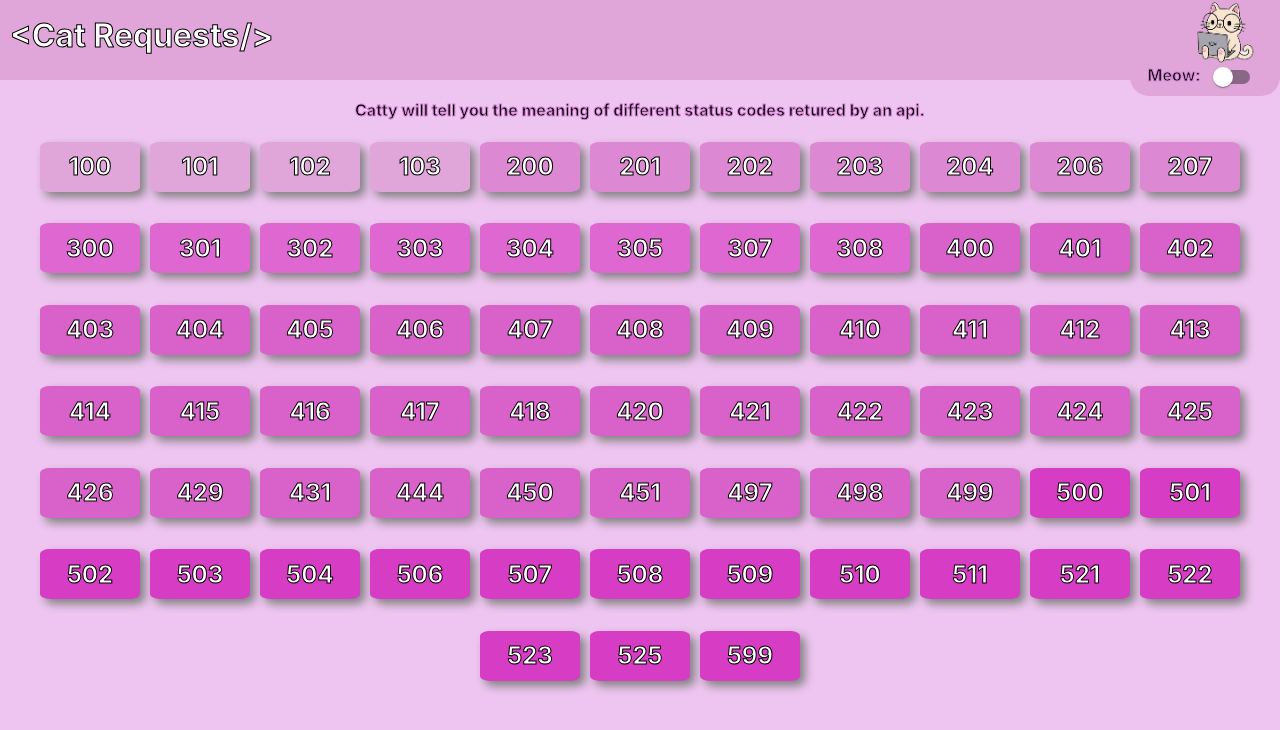
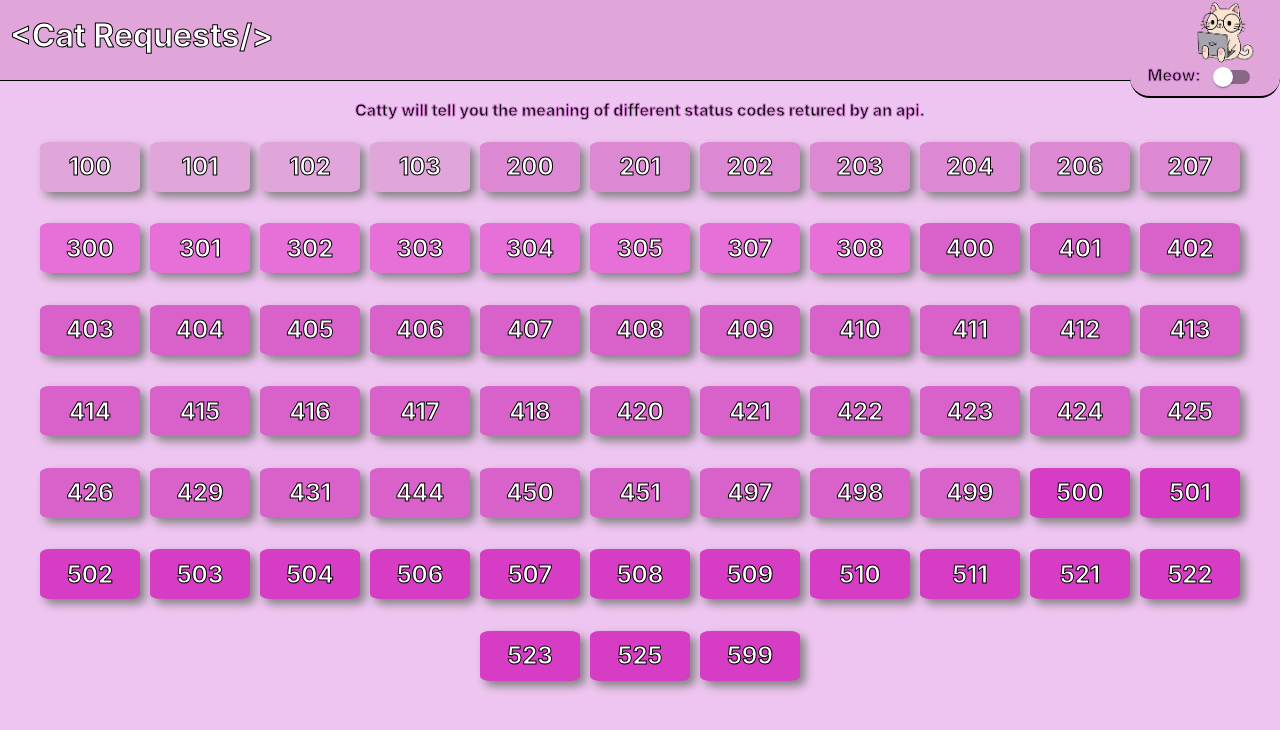
Before and after one commit to ishanrohatgi/catty-requests, a React (Create React App) app: page / in a window 1280 px wide. Shown: the top 730 px of the page. Built offline with nearby package versions, Linux system fonts and the light colour scheme.

Commit message:
added nav border

```diff
--- a/src/App.css
+++ b/src/App.css
@@ -19,6 +19,7 @@ body {
   top:0px;
   width: 100vw;
   z-index: 10;
+  border-bottom:1px solid black;
 }
 
 .navbar>h1{
@@ -71,7 +72,7 @@ body {
   background-color:rgb(221, 136, 211) ;
  }
  .item-color-300{
-  background-color:rgb(223, 103, 209) ;
+  background-color:rgb(230, 112, 216) ;
  }
  .item-color-400{
   background-color:rgb(216, 98, 202) ;
--- a/src/MeowButton.css
+++ b/src/MeowButton.css
@@ -10,4 +10,5 @@
     -webkit-text-stroke: 1px rgb(214, 133, 214);
     font-weight: 700;
     z-index: 1;
+    border-bottom:2px solid black;
    }
```
